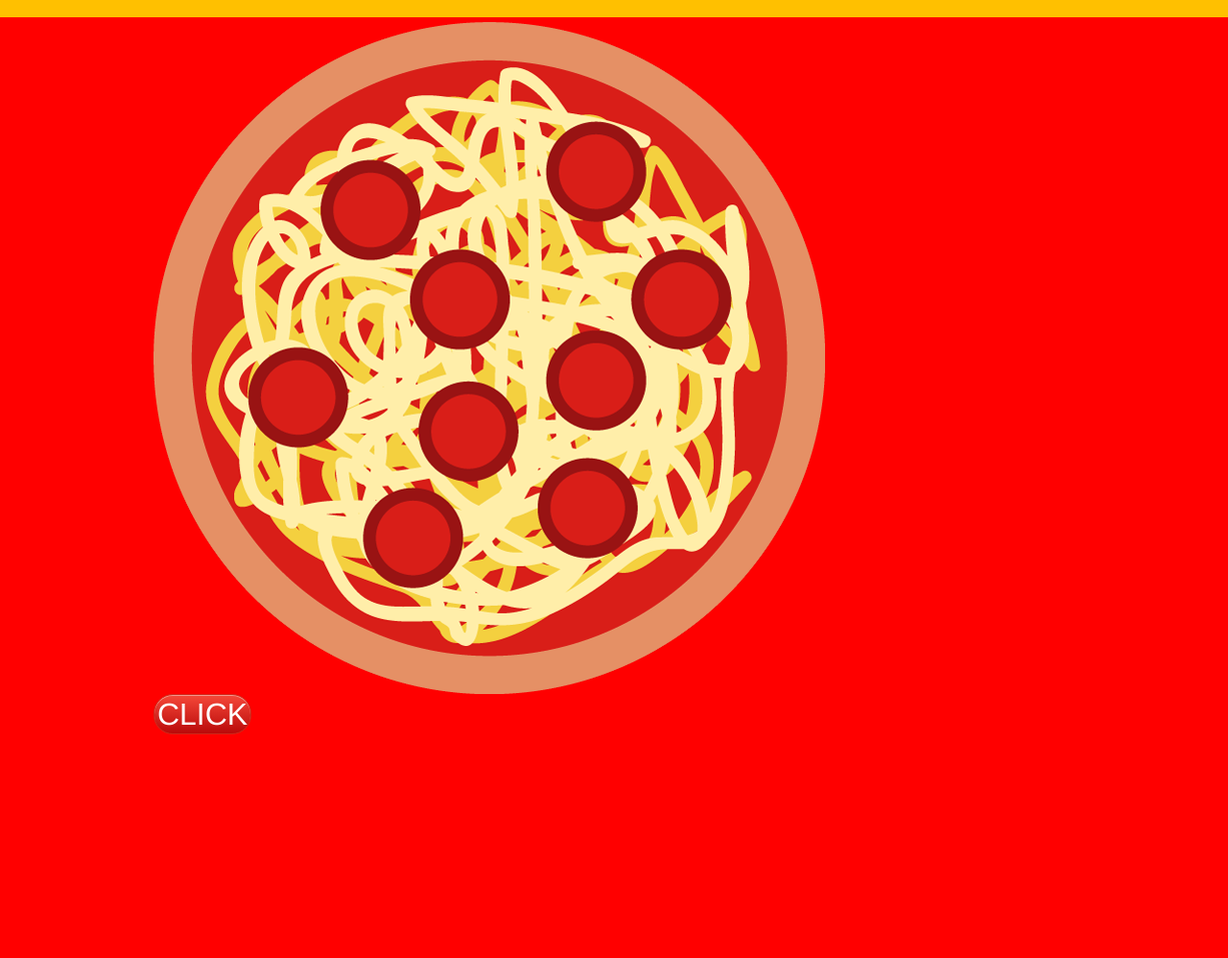
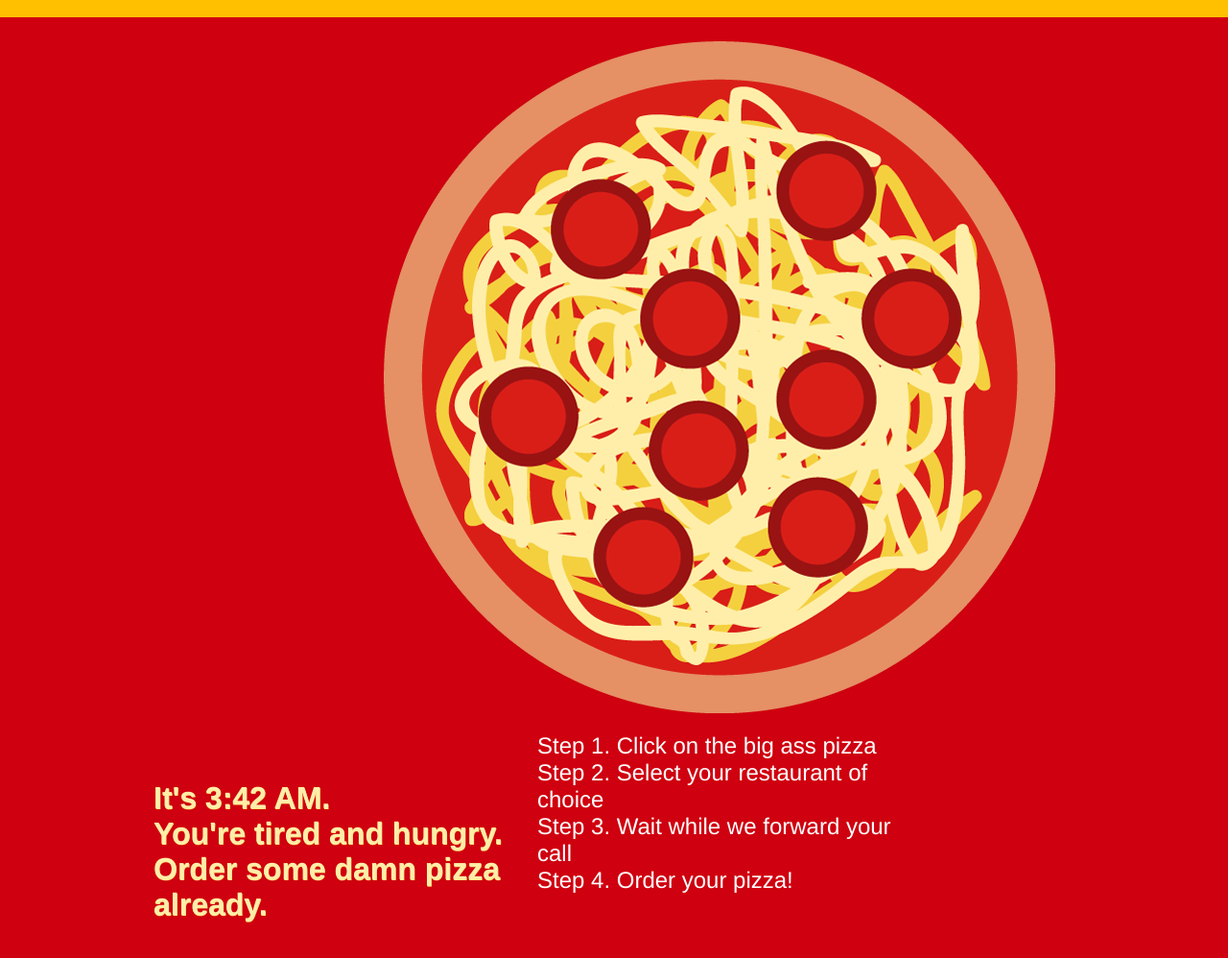
Before and after one commit to maggie9595/pizzaplz, a plain HTML site: page index.html in a window 1280 px wide. Shown: the part 82-1080 px from the top of the page at 96% size. Before the commit the page ends 995 px from the top, so only its background shows below. Drawn offline with Linux system fonts and the light colour scheme.

Commit message:
updated css

```diff
--- a/index.html
+++ b/index.html
@@ -31,20 +31,26 @@
   <script>
 	gapi.hangout.render('placeholder-div', { 'render': 'createhangout' });
   </script>
-  <div class = "main">
-  <div id="info">
 
-  <img src="pizza_button.png">
+    <div class = "main">
+      <div style="display:block-inline;float:right;">
+        <input type="image" src="pizza_button.png" style="margin:20px"></input>
+      </div>
 
-    <br>
+      <div id="info">
+        <div id="clockbox">.</div>
+        You're tired and hungry. <br>
+        Order some damn pizza already.<br>
+        <br>
+      </div>
+      <div id="instructions">
+        Step 1. Click on the big ass pizza<br>
+        Step 2. Select your restaurant of choice<br>
+        Step 3. Wait while we forward your call <br>
+        Step 4. Order your pizza! <br>
+      </div>
 
-    <a href="https://google.com" class="button">CLICK</a></p>
-
-    <div id="clockbox">.</div>
-    You're tired and hungry. <br>
-    Order some damn pizza already.<br>
-  </div>
-  </div>
+    </div>
   </div>
 
 </body>
--- a/stylesheet.css
+++ b/stylesheet.css
@@ -1,7 +1,7 @@
 body {
   margin: 0;
   padding: 0;
-  background-color: red;
+  background-color: #CF000F;
 }
 
 .main {
@@ -17,10 +17,24 @@ body {
 }
 
 #info {
+  display:block-inline;
+  float:left;
+  width:400px;
+  margin-top: 50px;
   font-family: "HelveticaNeue-Light", "Helvetica Neue Light", "Helvetica Neue", Helvetica, Arial, "Lucida Grande", sans-serif;
   font-weight: 700;
   font-size:32px;
-  color:red;
+  color:#FFEEA9;
+  text-shadow: 0.5px 1px 0px #FFE780;
+}
+
+#instructions{
+  display:block-inline;
+  float:left;
+  width:400px;
+  font-family: "HelveticaNeue-Light", "Helvetica Neue Light", "Helvetica Neue", Helvetica, Arial, "Lucida Grande", sans-serif;
+  font-size:24px;
+  color:#FFFFFF;
 }
 
 .button {
```
Also changed, not shown: 2 other files.
